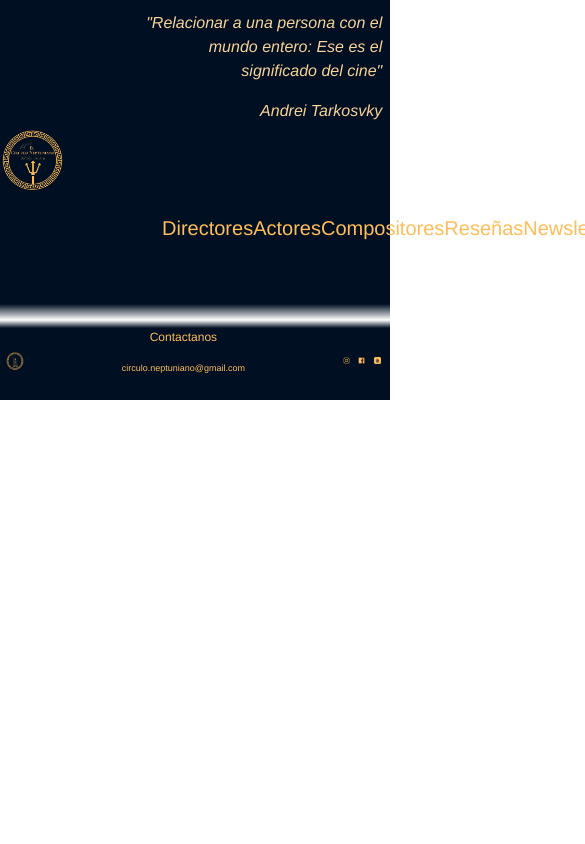
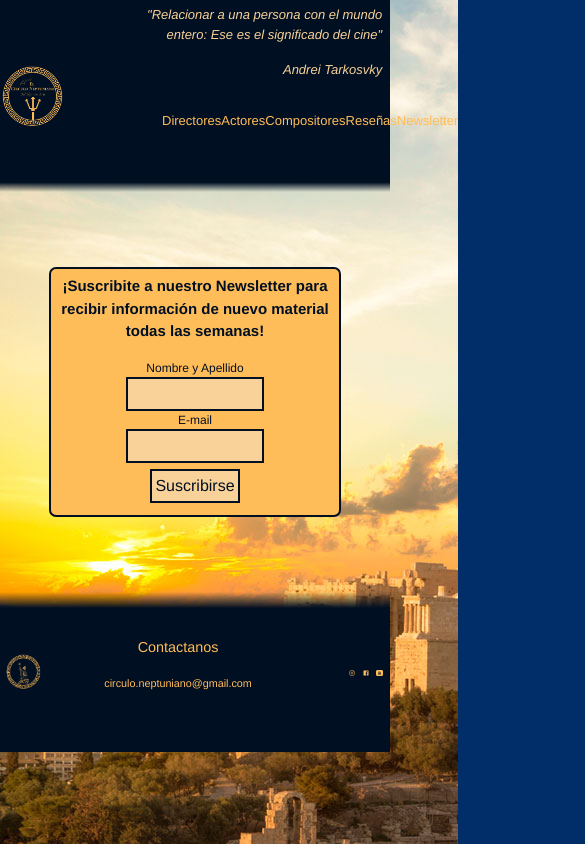
Before and after one commit to JoaquinArno/DesafioCoderHouse, a website: page newsletter.html in a window 390 px wide. Shown: the top 844 px of the page, 585 px wide, since content can reach past the window. Drawn offline with nearby package versions, Linux system fonts and the light colour scheme.

Commit message:
pagNewsletter

```diff
--- a/newsletter.html
+++ b/newsletter.html
@@ -21,7 +21,7 @@
 </head>
 
 
-<body>
+<body class="cuerpo">
 
     <header class="cabecera">
 
@@ -77,7 +77,49 @@
 
 
 
-    <main class="principal">
+    <main class="newsletter">
+
+
+      <div class="container-formulario">
+
+        <div class="container-parrafo">
+
+            <p class="texto-newsletter">
+
+             ¡Suscribite a nuestro Newsletter para recibir información de nuevo material todas las semanas!
+
+            </p>
+
+
+
+
+        </div>
+
+        <form action="" method="post">
+
+            <div class="formulario">
+
+                <label for="name">Nombre y Apellido</label>
+
+                <input type="text" name="name" id="name" required>
+
+
+                <label for="mail">E-mail</label>
+
+                <input type="email" name="mail" id="mail" required>
+
+
+                <button type="submit">Suscribirse</button>
+
+
+            </div>
+
+        </form>
+
+      </div>
+
+
+
 
 
 
--- a/scss/base/_mapas.scss
+++ b/scss/base/_mapas.scss
@@ -2,7 +2,7 @@ $box : (
 
  color: #f8d298,
  $bg-color: rgb(0, 15, 34),
- border: 2px solid #ffbd59,
+ border: solid 2px #ffbd59,
  border-radius: 7px,
  $tx-color: #ffbd59,
 
--- a/scss/components/_footer.scss
+++ b/scss/components/_footer.scss
@@ -24,7 +24,24 @@ body {
                 padding-top: 1%;
                 padding-left: 5%;
 
+                @media screen and (max-width: 450px) {
+
+                    width: 40%;
+                    height: auto;
+
+                }
+
+                @media screen and (min-width: 451px) and (max-width: 960px) {
+
+                    width: 40%;
+                    height: auto;
+
+                }
+
             }
+
+
+
         }
 
         .container-contacto {
@@ -42,7 +59,7 @@ body {
 
             @media screen and (max-width: 450px) {
 
-                font-size: 75%;
+                font-size: 90%;
                 padding-right: 25%;
 
             }
@@ -74,7 +91,7 @@ body {
 
                 @media screen and (min-width: 451px) and (max-width: 960px) {
 
-                    width: 35%;
+                    width: 50%;
                     padding-right: 15%;
 
                 }
@@ -83,7 +100,7 @@ body {
 
         @media screen and (max-width: 450px) {
 
-            height: 5rem;
+            height: 10rem;
 
         }
 
--- a/scss/components/_header.scss
+++ b/scss/components/_header.scss
@@ -3,7 +3,6 @@
 
 body {
 
-    background-image: url(./imagenes/fondo.png);
 
     .cabecera {
 
@@ -39,6 +38,18 @@ body {
             padding-bottom: 6%;
             grid-column: 2 / span 3;
 
+            @media screen and (max-width: 450px) {
+
+                font-size: 13px;
+
+            }
+
+            @media screen and (min-width: 451px) and (max-width: 960px) {
+
+                font-size: 15px;
+
+            }
+
         }
 
         .nav {
@@ -71,7 +82,44 @@ body {
                     color: #f4dfc0;
 
                 }
+
+                @media screen and (min-width: 451px) and (max-width: 960px) {
+
+                    padding: 15px;
+
+                }
+
             }
+
+            @media screen and (max-width: 450px) {
+
+               font-size: 13px;
+               padding-right: 7px;
+
+            }
+
+            @media screen and (min-width: 451px) and (max-width: 960px) {
+
+                font-size: 14px;
+
+            }
+
         }
+
+        @media screen and (max-width: 450px) {
+
+          height: 12rem;
+
+        }
+
+        @media screen and (min-width: 451px) and (max-width: 960px) {
+
+            height: 15rem;
+
+        }
+
+
+
+
     }
 }
--- /dev/null
+++ b/scss/components/_newsletter.scss
@@ -0,0 +1,129 @@
+@import '../base/variables';
+@import '../base/mapas';
+
+
+.cuerpo {
+
+    background-image: url(../imagenes/fondo.png);
+
+
+    .newsletter {
+
+        height: 400px;
+        display: grid;
+        justify-items: center;
+        align-items: center;
+
+
+        .container-formulario{
+
+            background-color: $tx-color;
+            border: solid 2px $bg-color;
+            border-radius: 7px;
+            width: 75%;
+            padding: 6px;
+
+
+            .container-parrafo {
+
+                display: flex;
+                justify-content: center;
+
+
+                .texto-newsletter {
+
+                    color: $bg-color;
+                    font-weight: bold;
+                    font-size: 20px;
+                    text-align: center;
+
+
+                    @media screen and (max-width: 450px) {
+
+                        font-size: 15px;
+
+                    }
+
+                    @media screen and (min-width: 451px) and (max-width: 960px) {
+
+                        font-size: 15px;
+
+
+                    }
+
+                }
+
+            }
+
+        }
+
+
+        form {
+
+
+            .formulario {
+
+                display: flex;
+                justify-content: flex-start;
+                flex-direction: column;
+                align-items: center;
+
+
+                input {
+
+                    background-color: #f8d298;
+                    border: solid 2px $bg-color;
+                    width: 25%;
+                    padding: 3px;
+
+                    @media screen and (max-width: 450px) {
+
+                        width: 50%;
+                    }
+
+                    @media screen and (min-width: 451px) and (max-width: 960px) {
+
+                        width: 50%;
+
+                    }
+
+                }
+
+
+                label {
+
+                    color: $bg-color;
+
+                    @media screen and (max-width: 450px) {
+
+                        font-size: 12px;
+
+                    }
+
+                    @media screen and (min-width: 451px) and (max-width: 960px) {
+
+                        font-size: 15px;
+
+                    }
+
+                }
+
+
+                button {
+
+                    background-color: #f8d298;
+                    color: $bg-color;
+                    border: solid 2px $bg-color;
+                    padding: 3px;
+                    margin-top: 6px;
+                    margin-bottom: 6px;
+
+                }
+
+            }
+
+        }
+
+    }
+
+}
--- a/scss/components/_principal.scss
+++ b/scss/components/_principal.scss
@@ -2,6 +2,8 @@
 @import '../base/mapas';
 
 body {
+
+    background-color: #012e69;
 
     main {
 
@@ -16,7 +18,8 @@ body {
                         object-fit: cover;
                         width: 100%;
                         height: 550px;
-
+                        border: solid 2px #012e69;
+                        border-radius: 7px;
                     }
 
                     div {
--- a/scss/style.scss
+++ b/scss/style.scss
@@ -6,3 +6,4 @@
 @import '../scss/base/extends';
 @import '../scss/components/actores';
 @import '../scss/components/compositores';
+@import '../scss/components/newsletter';
```
Also changed, not shown: css/style.css, imagenes/El Círculo Neptuniano_archivos/1.png (deleted), imagenes/El Círculo Neptuniano_archivos/2.png (deleted), imagenes/El Círculo Neptuniano_archivos/3.png (deleted), imagenes/El Círculo Neptuniano_archivos/facebook.png (deleted), imagenes/El Círculo Neptuniano_archivos/insta.png (deleted), imagenes/El Círculo Neptuniano_archivos/logo1.png (deleted), imagenes/El Círculo Neptuniano_archivos/logo2.png (deleted), imagenes/El Círculo Neptuniano_archivos/style.css (deleted), imagenes/El Círculo Neptuniano_archivos/youtube.png (deleted), imagenes/fondo.png (added), 1 other file.
